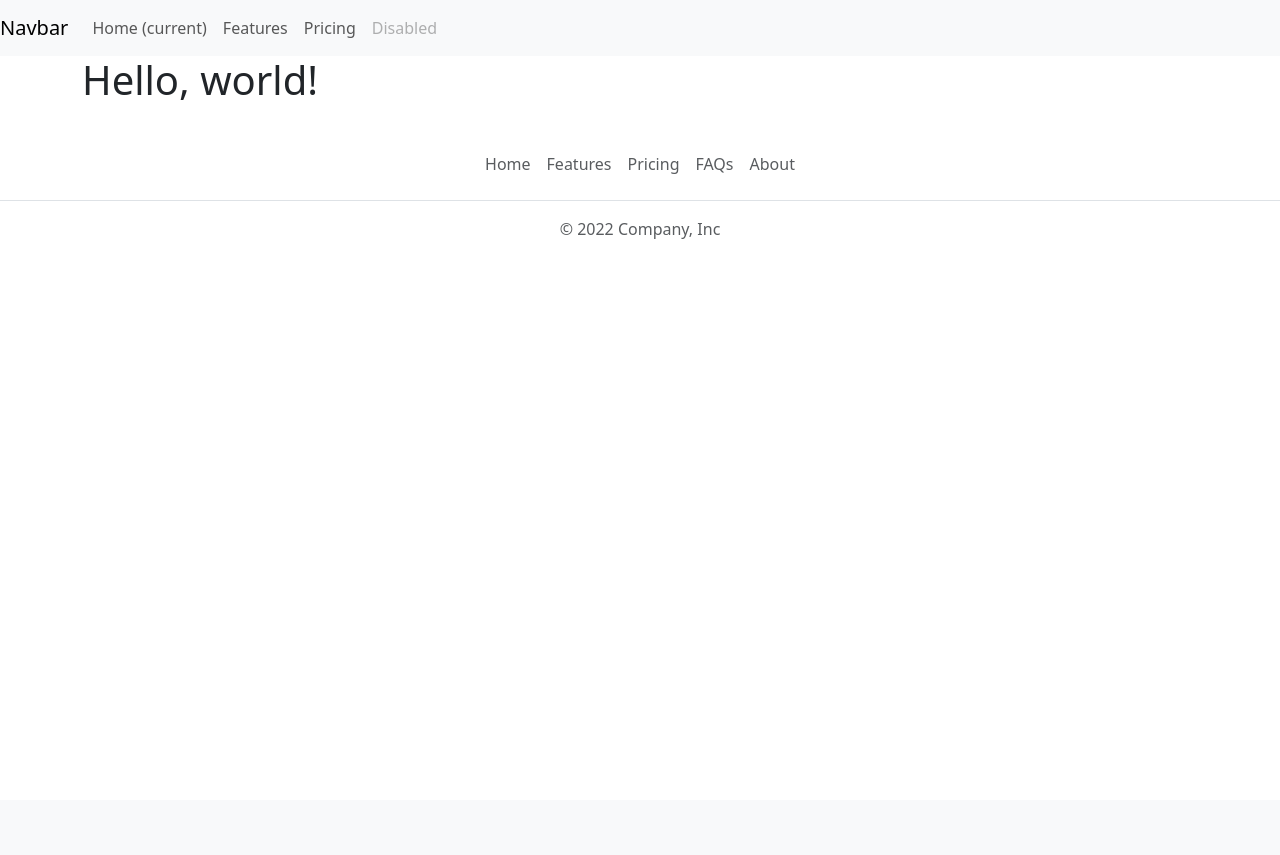
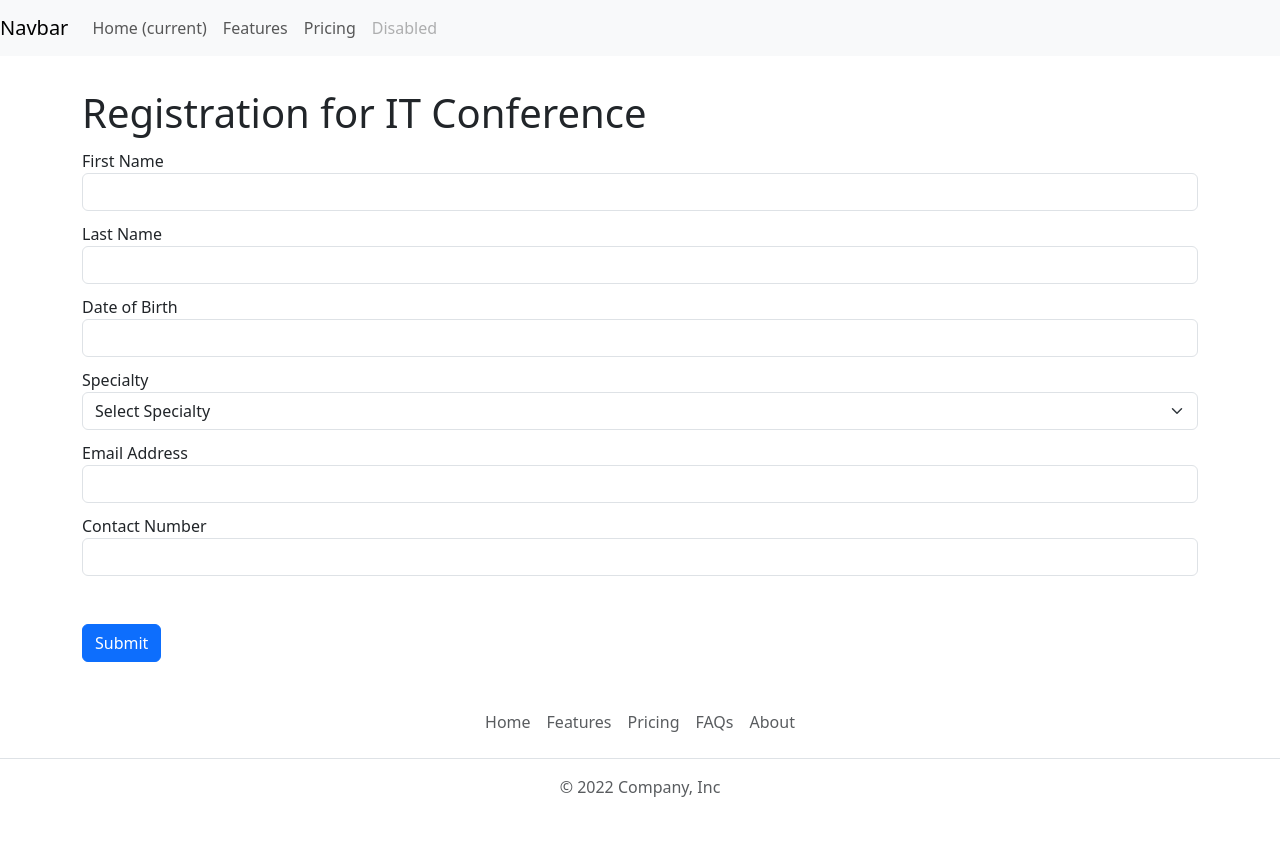
Before and after one commit to djhi12/attendance, a PHP site: page / in a window 1280 px wide. Before the commit the page ends 239 px from the top, so only its background shows below. Run offline with PHP 8.4, Linux system fonts and the light colour scheme.

Commit message:
Initial commit

```diff
--- /dev/null
+++ b/css/form.css
@@ -0,0 +1,7 @@
+/* form {
+    margin-top: 3%;
+} */
+
+.form-group {
+    margin-top: 1%;
+}
--- /dev/null
+++ b/css/index.css
@@ -0,0 +1,3 @@
+h1 {
+    margin-top: 3%;
+}
--- a/includes/footer.php
+++ b/includes/footer.php
@@ -8,10 +8,15 @@
     </ul>
     <p class="text-center text-muted">© 2022 Company, Inc</p>
 </footer>
-<script src="https://cdn.jsdelivr.net/npm/@popperjs/core@2.11.8/dist/umd/popper.min.js" integrity="sha384-I7E8VVD/ismYTF4hNIPjVp/Zjvgyol6VFvRkX/vR+Vc4jQkC+hVqc2pM8ODewa9r" crossorigin="anonymous">
+<script src="https://cdn.jsdelivr.net/npm/@popperjs/core@2.11.8/dist/umd/popper.min.js"
+    integrity="sha384-I7E8VVD/ismYTF4hNIPjVp/Zjvgyol6VFvRkX/vR+Vc4jQkC+hVqc2pM8ODewa9r" crossorigin="anonymous">
 </script>
-<script src="https://cdn.jsdelivr.net/npm/bootstrap@5.3.1/dist/js/bootstrap.min.js" integrity="sha384-Rx+T1VzGupg4BHQYs2gCW9It+akI2MM/mndMCy36UVfodzcJcF0GGLxZIzObiEfa" crossorigin="anonymous">
+<script src="https://cdn.jsdelivr.net/npm/bootstrap@5.3.1/dist/js/bootstrap.min.js"
+    integrity="sha384-Rx+T1VzGupg4BHQYs2gCW9It+akI2MM/mndMCy36UVfodzcJcF0GGLxZIzObiEfa" crossorigin="anonymous">
 </script>
+<script src="https://code.jquery.com/jquery-3.6.0.js"></script>
+<script src="https://code.jquery.com/ui/1.13.2/jquery-ui.js"></script>
+<script src="scripts/date.js"></script>
 </body>
 
 </html>
--- /dev/null
+++ b/includes/form.php
@@ -0,0 +1,34 @@
+<form>
+    <div class="form-group">
+        <label for="firstName">First Name</label>
+        <input type="text" class="form-control" id="firstName" aria-describedby="firstNameHelp">
+    </div>
+    <div class="form-group">
+        <label for="lastName">Last Name</label>
+        <input type="text" class="form-control" id="lastName" aria-describedby="lastNameHelp">
+    </div>
+    <div class="form-group">
+        <label for="dob">Date of Birth</label>
+        <input type="text" class="form-control" id="dob" aria-describedby="dobHelp">
+    </div>
+    <div class="form-group">
+        <label for="specialty">Specialty</label>
+        <select class="form-select" aria-label="Default select example" id="specialty">
+            <option selected>Select Specialty</option>
+            <option value="1">Database Admin</option>
+            <option value="2">Software Developer</option>
+            <option value="3">Web Administrator</option>
+            <option value="4">Other</option>
+        </select>
+    </div>
+    <div class="form-group">
+        <label for="email">Email Address</label>
+        <input type="email" class="form-control" id="email" aria-describedby="emailHelp">
+    </div>
+    <div class="form-group">
+        <label for="contact">Contact Number</label>
+        <input type="text" class="form-control" id="contact" aria-describedby="contactHelp">
+    </div>
+
+    <button type="submit" class="btn btn-primary btn-block mt-5">Submit</button>
+</form>
--- a/includes/header.php
+++ b/includes/header.php
@@ -7,6 +7,10 @@
         <title><?php echo $title ?></title>
         <link href="https://cdn.jsdelivr.net/npm/bootstrap@5.3.1/dist/css/bootstrap.min.css" rel="stylesheet"
             integrity="sha384-4bw+/aepP/YC94hEpVNVgiZdgIC5+VKNBQNGCHeKRQN+PtmoHDEXuppvnDJzQIu9" crossorigin="anonymous">
+        <link rel="stylesheet" href="//code.jquery.com/ui/1.13.2/themes/base/jquery-ui.css">
+        <link href="css/form.css" rel="stylesheet">
+        <link href="css/index.css" rel="stylesheet">
+    </head>
     </head>
 
     <body>
--- a/index.php
+++ b/index.php
@@ -8,7 +8,13 @@ require_once 'includes/header.php'
 
 <!-- Main Content -->
 <div class="container">
-    <h1>Hello, world!</h1>
+    <h1>Registration for IT Conference</h1>
+
+    <!-- Form -->
+    <?php
+    require 'includes/form.php'
+
+    ?>
 </div>
 
 
--- /dev/null
+++ b/scripts/date.js
@@ -0,0 +1,3 @@
+$(function () {
+    $("#dob").datepicker();
+});
```
